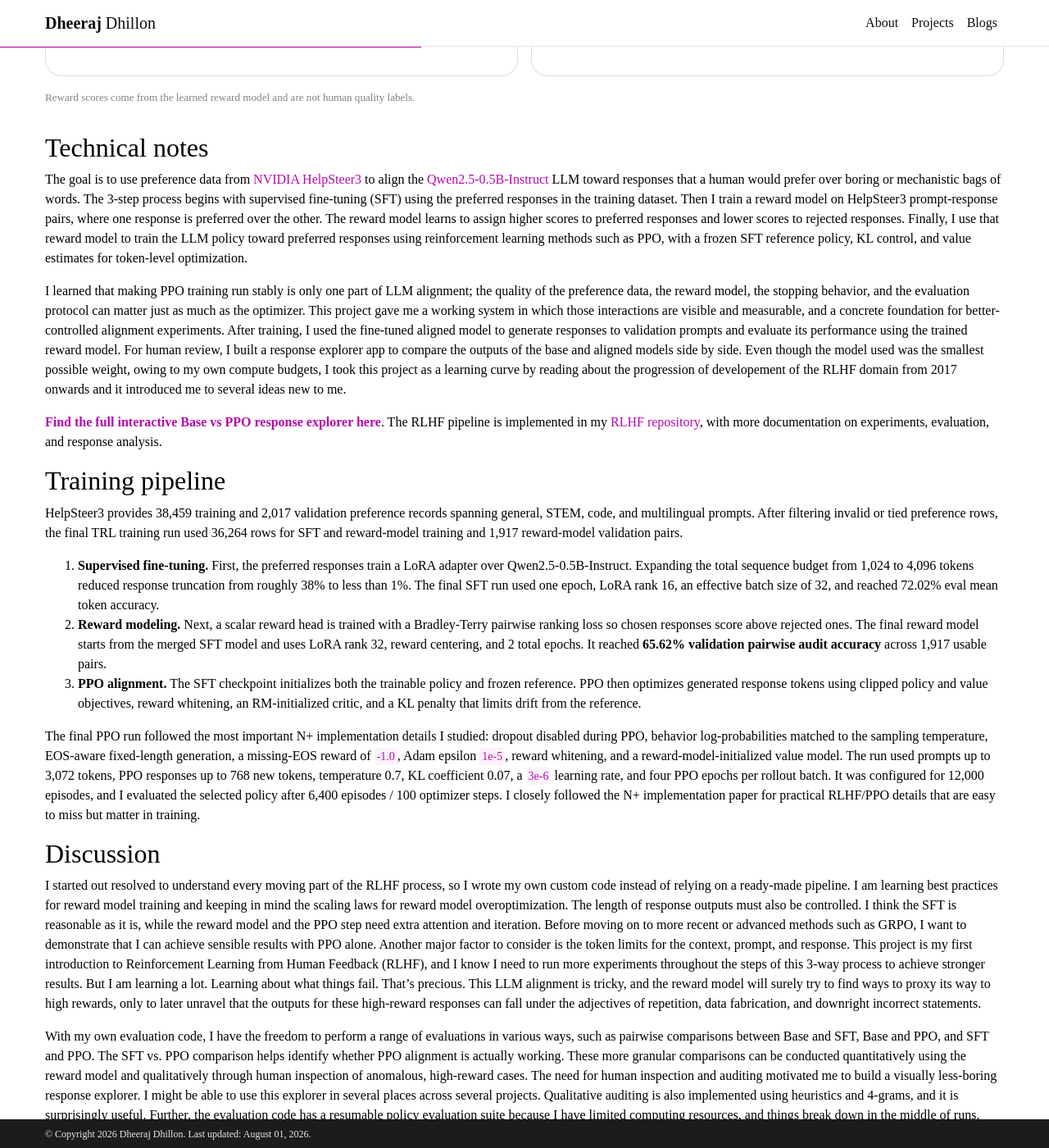
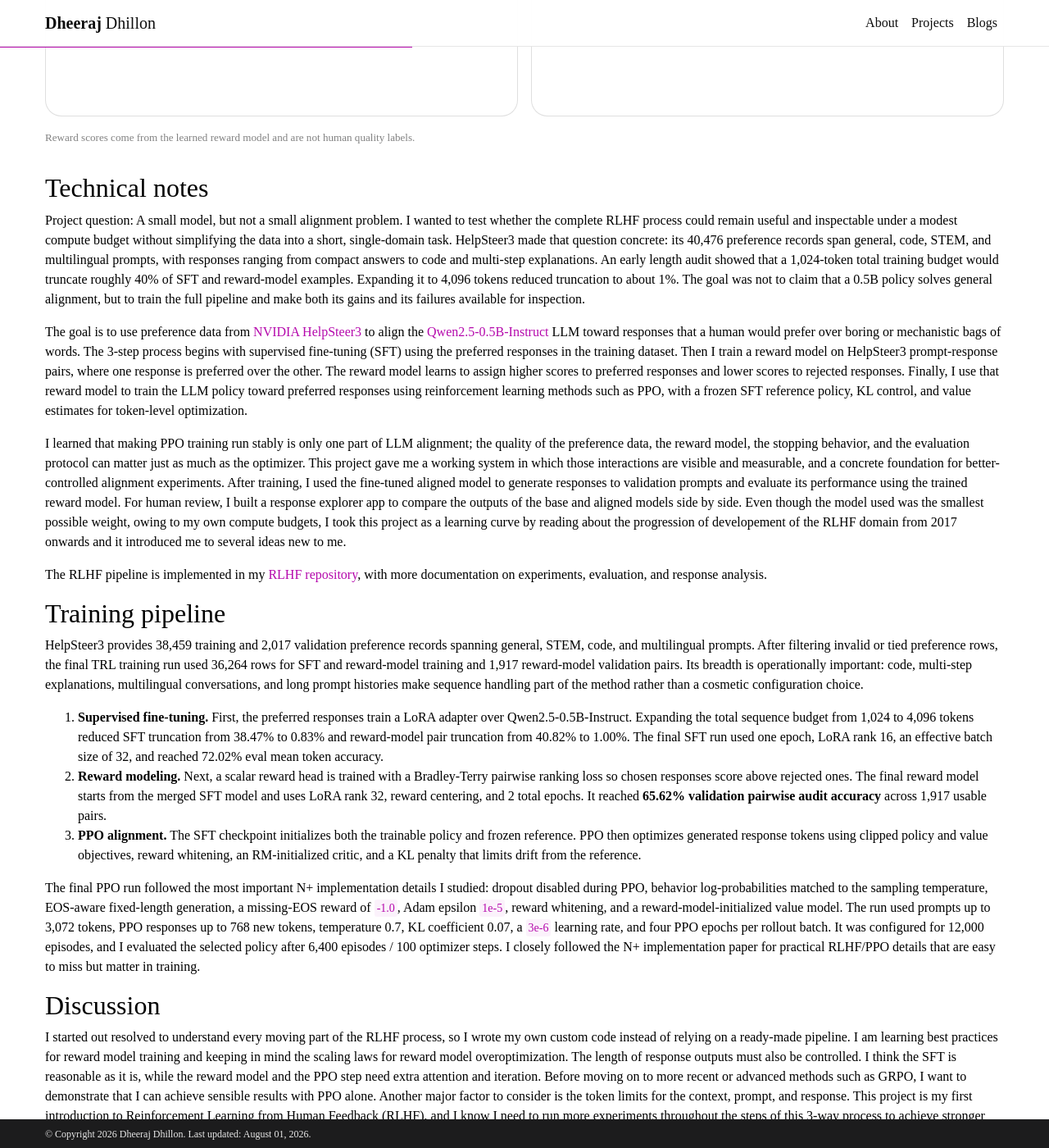
Before and after one commit to djdhillxn/djdhillxn.github.io, a Jekyll site: the page built from _projects/rlhf.md, in a window 1280 px wide and 1400 px high, scrolled down 1338 px. Shown: the whole window at 82% size. Built offline with Jekyll 4.4.1, drawn with Linux system fonts in a browser that asks for light colours; comment, search, counter and statistics services are not loaded; a style sheet for code colours, icons or effects is not loaded; some of the changed text lies outside the part shown.

Commit message:
updated rlhf page text

```diff
--- a/_projects/rlhf.md
+++ b/_projects/rlhf.md
@@ -1,29 +1,27 @@
 ---
 layout: page
-title: Aligning Qwen2.5-0.5B with RLHF and PPO
-description: TRL supervised fine-tuning, reward modeling, and PPO alignment on HelpSteer3
+title: Post Training Qwen2.5-0.5B with RLHF on Heterogenous, Long-Form Preference Data
+description: Supervised Fine-Tuning, Reward Modeling, and PPO on diverse data from HelpSteer3
 importance: -4
 category: RL
 github: "https://github.com/djdhillxn/rlhf"
 portfolio_order: 20
 portfolio_tags: [RLHF, PPO, reward modeling, LLM alignment, TRL]
 portfolio_summary: |
-  Motivated after applying PPO on Atari and MuJoCo, I wanted to apply it to LLM alignment. I built an end-to-end RLHF pipeline around Qwen2.5-0.5B-Instruct and NVIDIA HelpSteer3: supervised fine-tuning, pairwise reward modeling, and token-level PPO with LoRA, KL control, reward-model scoring, and qualitative response auditing.
+  Motivated after applying PPO on Atari and MuJoCo, I wanted to apply it to LLMs. I built an RLHF pipeline around Qwen2.5-0.5B-Instruct and HelpSteer3: supervised fine-tuning, pairwise reward modeling, and token-level PPO with LoRA, KL control, reward-model scoring, and qualitative response auditing.
+
 
   The final training data used 36K+ HelpSteer3 preference pairs. The reward model reached 65.6% held-out preference accuracy, and the response explorer exposes 2,017 held-out evaluation prompts. Under the learned reward model, the PPO policy achieved a 50.9% win rate against Base and 57.7% against SFT, with important caveats around verbosity, repetition, and reward-model mismatch.
 ---
-
 <!-- RLHF Trained Qwen2.5-0.5 Instruct LLM model with SFT training on HelpSteer3 dataset. Performed Reward model training using HelpSteer3. Executed Qwen2.5-0.5 Instruct human alignment using RLHF using PPO with reference SFT model and using trained reward model. See codes. -->
 
-<!-- [RLHF using PPO](/projects/rlhf) Motivated after applying PPO on Atari and MuJoCo, I wanted to apply it to LLMs. I built an RLHF pipeline around Qwen2.5-0.5B-Instruct and HelpSteer3: supervised fine-tuning, pairwise reward modeling, and token-level PPO with LoRA, KL control, reward-model scoring, and qualitative response auditing.
+<!-- [RLHF using PPO](/projects/rlhf) Motivated after applying PPO on Atari and MuJoCo, I asked whether a complete RLHF pipeline could remain measurable on a half-billion-parameter model when the preference task itself was broad and often long-form. I built the experiment around Qwen2.5-0.5B-Instruct and NVIDIA HelpSteer3, spanning supervised fine-tuning, pairwise reward modeling, token-level PPO, and qualitative response auditing.
+
 -->
 <!-- explores whether preference feedback can make a small instruction-tuned language model more helpful. I built an end-to-end pipeline around Qwen2.5-0.5B and HelpSteer3: supervised fine-tuning, pairwise reward modeling, and a custom token-level PPO loop with LoRA, GAE, and KL control.  -->
-
-
 <link rel="stylesheet" href="{{ '/assets/css/rlhf/project.css' | relative_url }}">
 <link rel="stylesheet" href="{{ '/assets/css/rlhf/response-explorer.css' | relative_url }}">
-
-<p class="rlhf-technical-notes-link"><a href="#technical-notes">Read technical notes here.</a></p>
+<a href="#technical-notes">Read technical notes here.</a>
 
 <div
   id="response-explorer"
@@ -138,6 +136,19 @@
 
 ## Technical notes
 
+Project question: A small model, but not a small alignment problem.
+I wanted to test whether the complete RLHF process could remain useful and
+inspectable under a modest compute budget without simplifying the data into
+a short, single-domain task. HelpSteer3 made that question concrete: its
+40,476 preference records span general, code, STEM, and multilingual
+prompts, with responses ranging from compact answers to code and multi-step
+explanations.
+An early length audit showed that a 1,024-token total training budget would
+truncate roughly 40% of SFT and reward-model examples. Expanding it to
+4,096 tokens reduced truncation to about 1%. The goal was not to claim that
+a 0.5B policy solves general alignment, but to train the full pipeline and
+make both its gains and its failures available for inspection.
+
 The goal is to use preference data from [NVIDIA HelpSteer3](https://huggingface.co/datasets/nvidia/HelpSteer3)
 to align the [Qwen2.5-0.5B-Instruct](https://huggingface.co/Qwen/Qwen2.5-0.5B-Instruct) LLM toward responses that a human would prefer over boring or mechanistic bags of words. The 3-step process begins with supervised fine-tuning (SFT) using the preferred responses in the training dataset. Then I train a reward model on HelpSteer3 prompt-response pairs, where one response is preferred over the other. The reward model learns to assign higher scores to preferred responses and lower scores to rejected responses. Finally, I use that reward model to train the LLM policy toward preferred responses using reinforcement learning methods such as PPO, with a frozen SFT reference policy, KL control, and value estimates for token-level optimization.
 
@@ -145,16 +156,19 @@
 
 I learned that making PPO training run stably is only one part of LLM alignment; the quality of the preference data, the reward model, the stopping behavior, and the evaluation protocol can matter just as much as the optimizer. This project gave me a working system in which those interactions are visible and measurable, and a concrete foundation for better-controlled alignment experiments. After training, I used the fine-tuned aligned model to generate responses to validation prompts and evaluate its performance using the trained reward model. For human review, I built a response explorer app to compare the outputs of the base and aligned models side by side. Even though the model used was the smallest possible weight, owing to my own compute budgets, I took this project as a learning curve by reading about the progression of developement of the RLHF domain from 2017 onwards and it introduced me to several ideas new to me.
 
-**[Find the full interactive Base vs PPO response explorer here](#response-explorer)**.
+<!-- Using a half-billion-parameter model kept the project within my compute budget while making its capacity limits visible. As a learning project, it also pushed me to trace the development of RLHF from 2017 onward and connect the theory to observed failure modes. -->
+
+<!-- **[Find the full interactive Base vs PPO response explorer here](#response-explorer)**. -->
+
 The RLHF pipeline is implemented in my [RLHF repository](https://github.com/djdhillxn/rlhf), with more documentation on experiments, evaluation, and response analysis.
 
 <!-- The implementation covers supervised fine-tuning, pairwise reward modeling, and KL-controlled token-level PPO.  -->
 
 ## Training pipeline
 
-HelpSteer3 provides 38,459 training and 2,017 validation preference records spanning general, STEM, code, and multilingual prompts. After filtering invalid or tied preference rows, the final TRL training run used 36,264 rows for SFT and reward-model training and 1,917 reward-model validation pairs.
+HelpSteer3 provides 38,459 training and 2,017 validation preference records spanning general, STEM, code, and multilingual prompts. After filtering invalid or tied preference rows, the final TRL training run used 36,264 rows for SFT and reward-model training and 1,917 reward-model validation pairs. Its breadth is operationally important: code, multi-step explanations, multilingual conversations, and long prompt histories make sequence handling part of the method rather than a cosmetic configuration choice.
 
-1. **Supervised fine-tuning.** First, the preferred responses train a LoRA adapter over Qwen2.5-0.5B-Instruct. Expanding the total sequence budget from 1,024 to 4,096 tokens reduced response truncation from roughly 38% to less than 1%. The final SFT run used one epoch, LoRA rank 16, an effective batch size of 32, and reached 72.02% eval mean token accuracy.
+1. **Supervised fine-tuning.** First, the preferred responses train a LoRA adapter over Qwen2.5-0.5B-Instruct. Expanding the total sequence budget from 1,024 to 4,096 tokens reduced SFT truncation from 38.47% to 0.83% and reward-model pair truncation from 40.82% to 1.00%. The final SFT run used one epoch, LoRA rank 16, an effective batch size of 32, and reached 72.02% eval mean token accuracy.
 2. **Reward modeling.** Next, a scalar reward head is trained with a Bradley-Terry pairwise ranking loss so chosen responses score above rejected ones. The final reward model starts from the merged SFT model and uses LoRA rank 32, reward centering, and 2 total epochs. It reached **65.62% validation pairwise audit accuracy** across 1,917 usable pairs.
 3. **PPO alignment.** The SFT checkpoint initializes both the trainable policy and frozen reference. PPO then optimizes generated response tokens using clipped policy and value objectives, reward whitening, an RM-initialized critic, and a KL penalty that limits drift from the reference.
 
@@ -281,16 +295,14 @@
 
 ## Future work
 
-The short version of what I would do next:
+<!-- The short version of what I would do next: -->
 
-- **Human preference review.** Use blinded human comparison on a stratified sample from the full validation explorer to calibrate where the learned reward model agrees with visible quality and where it fails.
-- **Hard-negative reward modeling.** Retrain the reward model with examples from the audit: repetition loops, prompt restatements, fabricated citations, irrelevant continuations, malformed code, and incorrect STEM answers.
-- **Controlled token-budget studies.** Compare 512, 768, and 1,024 generated-token evaluations with the same checkpoint, decoding settings, prompt order, batch size, and software environment.
-- **Better PPO stopping rules.** Select checkpoints using reward win rate, KL, EOS rate, cap-hit rate, repetition, and human review rather than reward score alone.
-- **Longer or curriculum PPO.** Continue PPO only when those diagnostics remain healthy, or train with a response-length curriculum instead of jumping straight to very long rollouts.
-- **Preference-objective baselines** Compare PPO against DPO/IPO/ORPO/GRPO-style methods from the same SFT checkpoint so the project can separate reward-model quality from the online RL algorithm.
-<!-- - **Scale carefully.**-->
-Repeat the pipeline on a stronger 1.5B or 3B model after the evaluator and reward model become more trustworthy.
+**Human preference review:** Use blinded human comparison on a stratified sample from the full validation explorer to calibrate where the learned reward model agrees with visible quality and where it fails.
+**Hard-negative reward modeling:** Retrain the reward model with examples from the audit: repetition loops, prompt restatements, fabricated citations, irrelevant continuations, malformed code, and incorrect STEM answers.
+**Controlled token-budget studies:** Compare 512, 768, and 1,024 generated-token evaluations with the same checkpoint, decoding settings, prompt order, batch size, and software environment.
+**Better PPO stopping rules:** Select checkpoints using reward win rate, KL, EOS rate, cap-hit rate, repetition, and human review rather than reward score alone.
+**Longer or curriculum PPO:** Continue PPO only when those diagnostics remain healthy, or train with a response-length curriculum instead of jumping straight to very long rollouts. **Preference-objective baselines:** Compare PPO against DPO/IPO/ORPO/GRPO-style methods from the same SFT checkpoint so the project can separate reward-model quality from the online RL algorithm.
+**Scale carefully:** Repeat the pipeline on a stronger 1.5B or 3B model after the evaluator and reward model become more trustworthy.
 
 I would also be able to use this response explorer app and the heuristics and the code infrastructure to experiment on different alignment methods and their qualitative performance.
 
```
